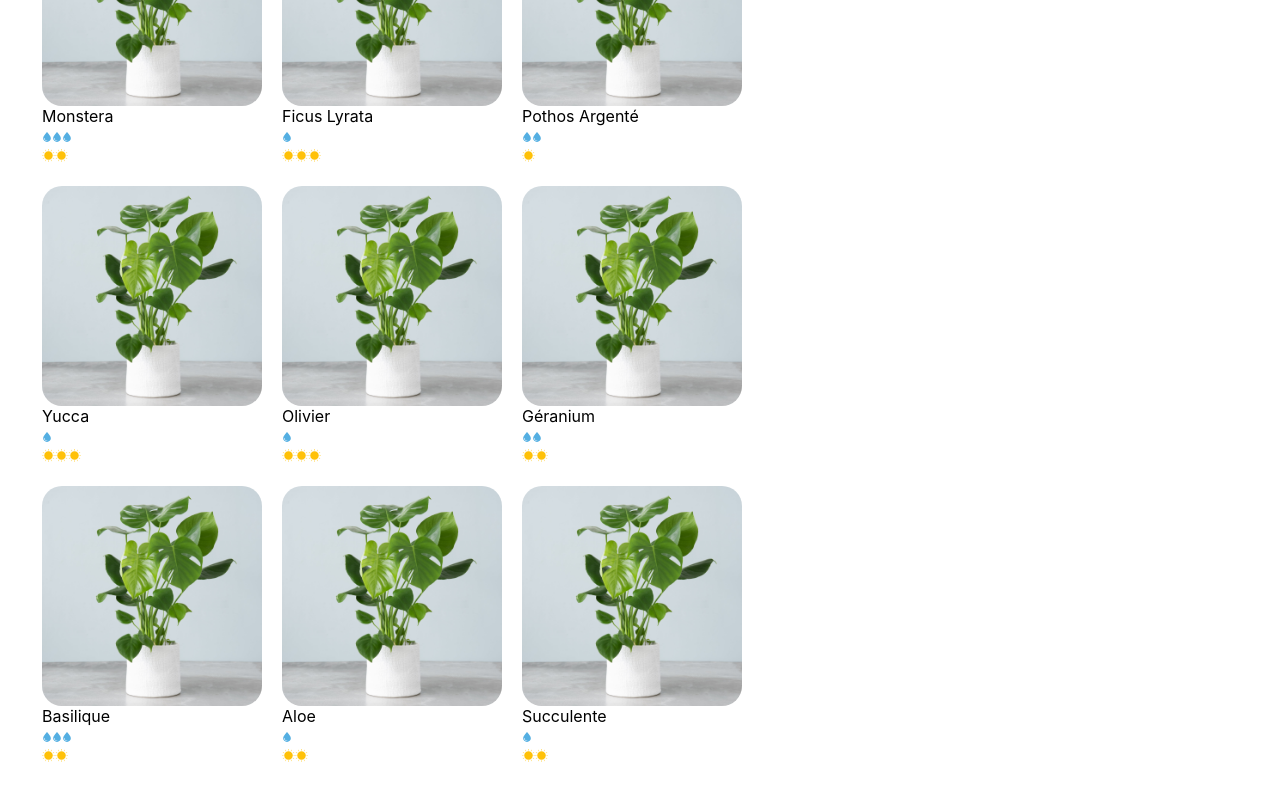
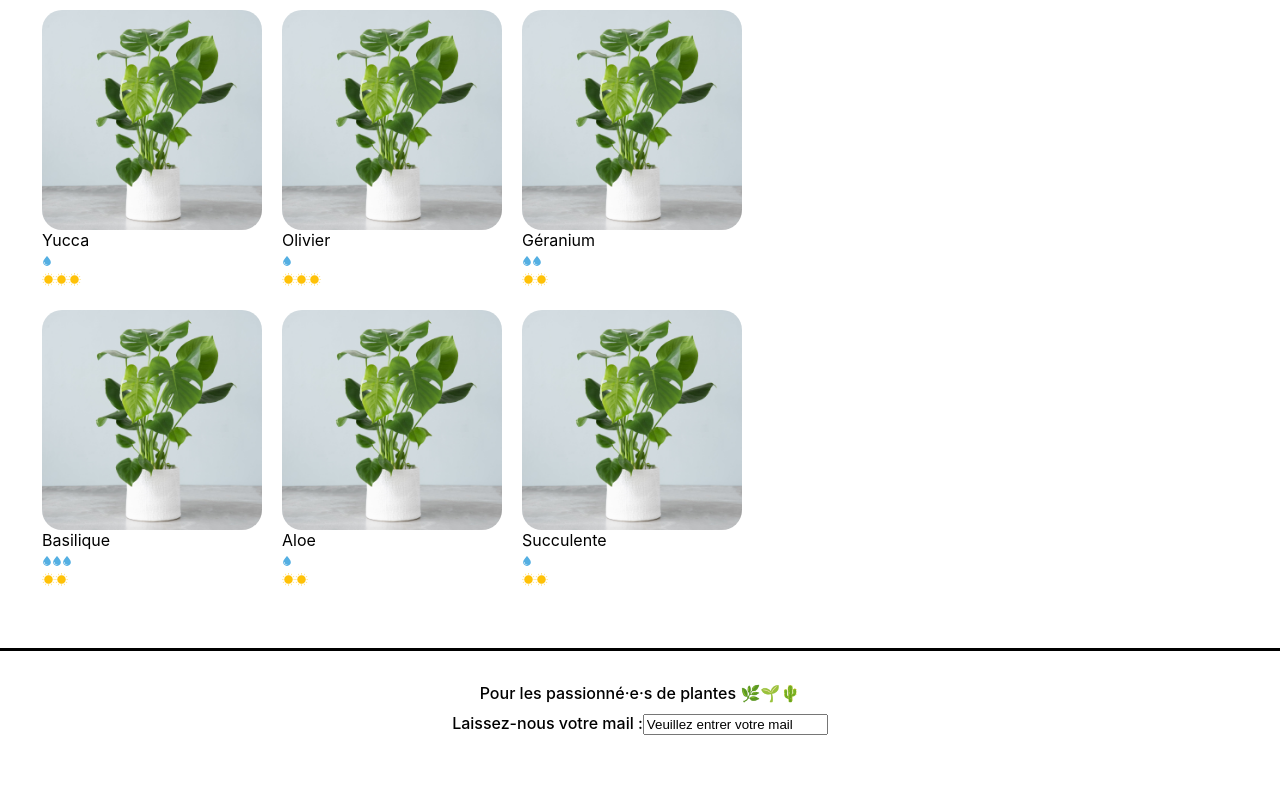
Before and after one commit to aaronted009/la-maison-jungle, a React (Create React App) app: page / in a window 1280 px wide. Shown: the part 518-1318 px from the top of the page. After the commit the page ends 1295 px from the top, so only its background shows below. Built offline with nearby package versions, Linux system fonts and the light colour scheme.

Commit message:
Add Footer component and form control to email input field

```diff
--- a/src/components/App.js
+++ b/src/components/App.js
@@ -1,13 +1,17 @@
 import logo from "../images/logo.svg";
 import "../style/App.css";
 import Banner from "./Banner";
-import Cart from "./Cart";
+// import Cart from "./Cart";
 import ShoppingList from "./ShoppingList";
+import Footer from "./Footer";
 
 function App() {
   return (
     <div>
-      <Banner /> <Cart /> <ShoppingList />
+      <Banner />
+      {/* <Cart />  */}
+      <ShoppingList />
+      <Footer />
     </div>
   );
 }
--- /dev/null
+++ b/src/components/Footer.js
@@ -0,0 +1,31 @@
+import { useState } from "react";
+import "../style/Footer.css";
+
+function Footer() {
+  const [inputValue, setInputValue] = useState("Veuillez entrer votre mail");
+  function checkValue(value) {
+    if (!value.includes("@")) {
+      alert("Attention, il n'y a pas d'@, ceci n'est pas une adresse valide.");
+    } else {
+      setInputValue(value);
+    }
+  }
+  return (
+    <footer className="lmj-footer">
+      <div className="lmj-footer-elem">
+        Pour les passionné·e·s de plantes 🌿🌱🌵
+      </div>
+      <div className="lmj-footer-elem">
+        Laissez-nous votre mail :
+        <input
+          type="text"
+          value={inputValue}
+          onChange={(e) => setInputValue(e.target.value)}
+          onBlur={(e) => checkValue(e.target.value)}
+        ></input>
+      </div>
+    </footer>
+  );
+}
+
+export default Footer;
--- /dev/null
+++ b/src/style/Footer.css
@@ -0,0 +1,14 @@
+.lmj-footer {
+	color: black;
+	padding: 32px;
+	border-top: solid 3px black;
+	display: flex;
+	justify-content: flex-start;
+	flex-direction: column;
+	align-items: center;
+	font-weight: 500;
+}
+
+.lmj-footer-elem {
+	margin-bottom: 10px;
+}
```
